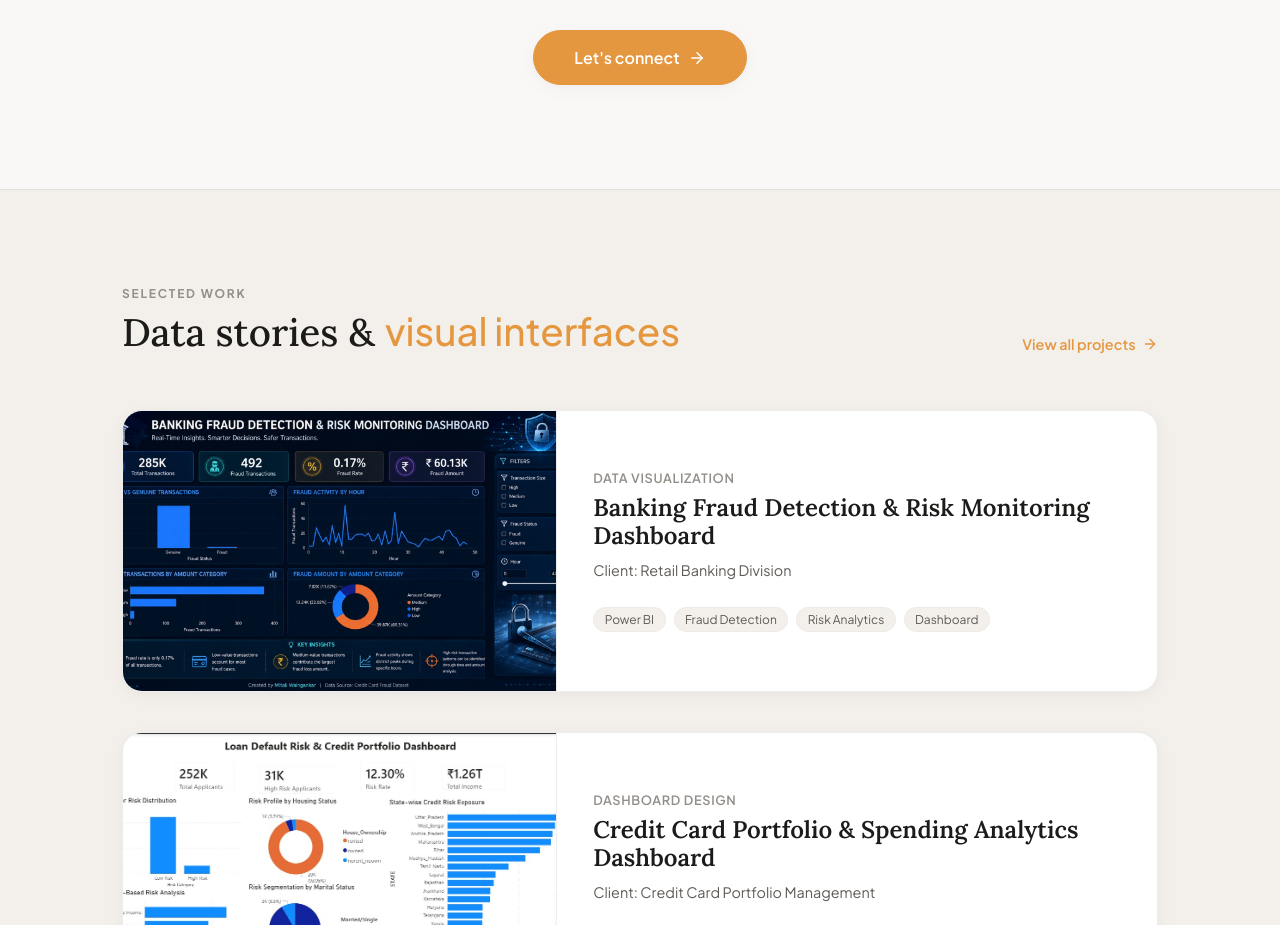
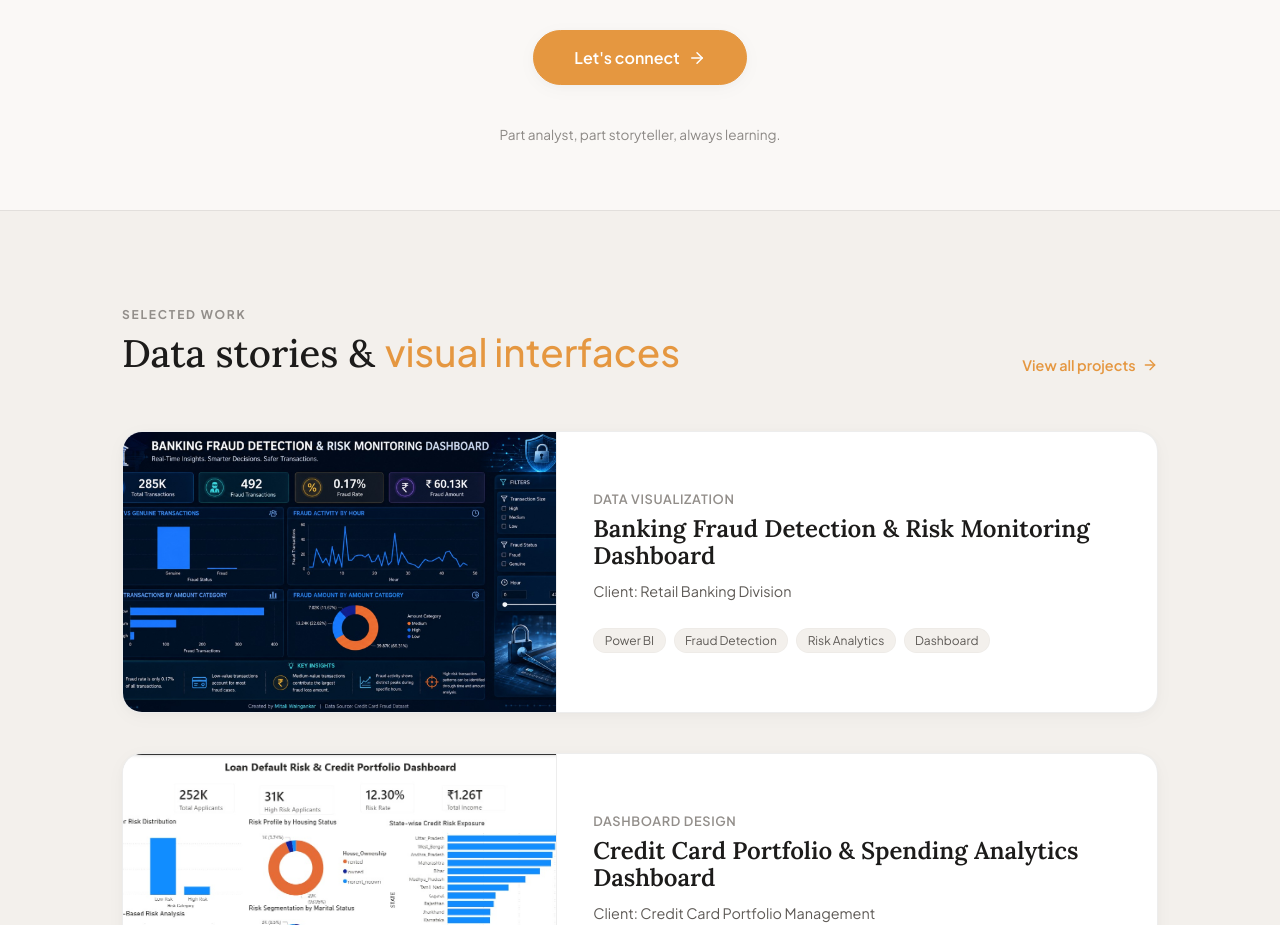
Before and after one commit to MohishPadave/mitali, a React (Vite) app: page / in a window 1280 px wide. Shown: the part 880-1805 px from the top of the page. Built offline with nearby package versions, Linux system fonts and the light colour scheme.

Commit message:
Update Home hero subtext note to: Part analyst, part storyteller, always learning.

```diff
--- a/src/pages/Home.jsx
+++ b/src/pages/Home.jsx
@@ -198,7 +198,20 @@ export default function Home({ setActivePage }) {
             </button>
           </motion.div>
 
-
+          {/* Subtext note */}
+          <motion.p
+            initial={{ opacity: 0 }}
+            animate={{ opacity: 0.7 }}
+            transition={{ duration: 1, delay: 0.5 }}
+            style={{
+              fontSize: '0.85rem',
+              color: 'var(--text-secondary)',
+              maxWidth: '400px',
+              lineHeight: 1.5,
+            }}
+          >
+            Part analyst, part storyteller, always learning.
+          </motion.p>
         </div>
       </section>
 
```
